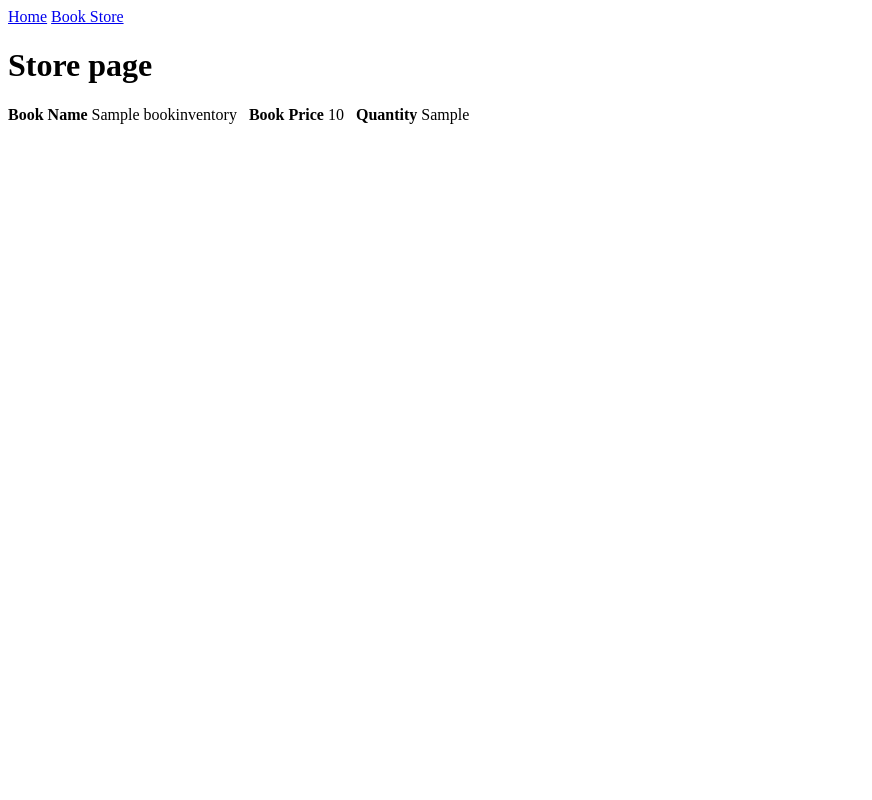
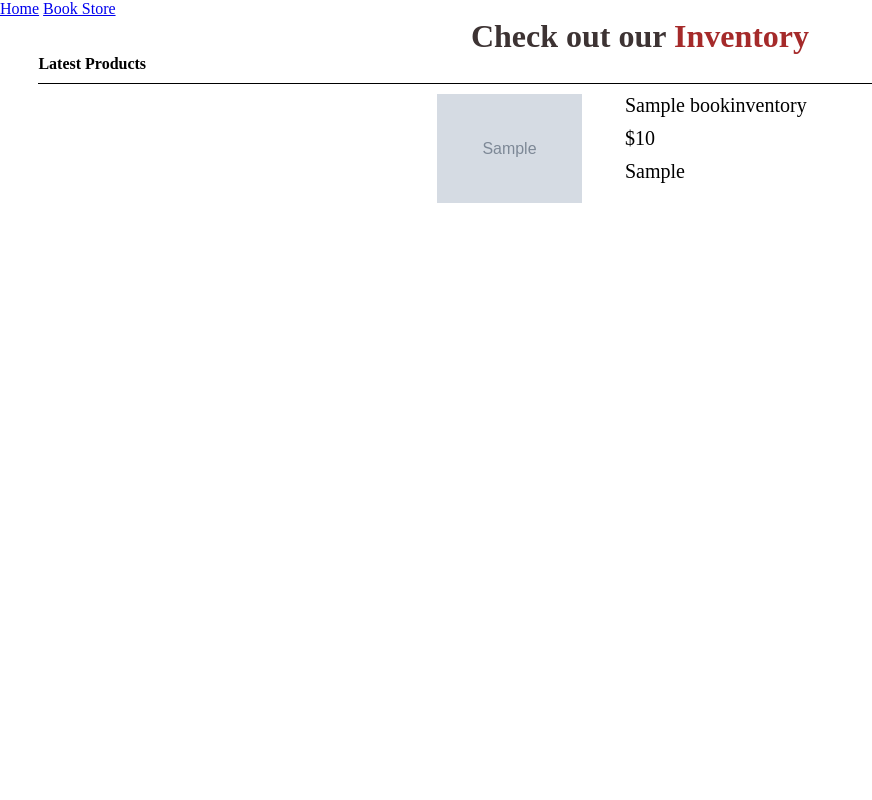
Before and after one commit to AbhishekJindal1997/IndividualProject, a PHP site: page /store.php in a window 1280 px wide. Shown: the whole page, without its empty margins (0-872 px from the left). Run offline with PHP 8.4, Linux system fonts and the light colour scheme; tables that the repository leaves empty hold one stand-in row (values such as "Sample post"); grey boxes marked "Sample" are stand-in pictures.

Commit message:
Displaying Images in Store page from Db

```diff
--- a/store.php
+++ b/store.php
@@ -1,29 +1,36 @@
 
 <html>
 <body>
+<link rel="stylesheet" href="styles.css">
 <a href="index.php">Home</a>
 <a href="store.php">Book Store</a>
-<h1>Store page</h1>
-</body>
-</html>
-
-
+<h1 class="headings">Check out our
+<span class="headingStyles"> Inventory </span></h1>
+<div class="subHeading">Latest Products</div>
+<div class="linebreak"></div>
+<div class="grid-container">
 <?php
 
-// Showing Products from tables into store page
+// connecting mysql
 require('mysqli_oop_connect.php');
+
+// Dispaying Products from DB
  $q = "select title,price,image,quantity from bookinventory ";
  $stmtt = $mysqli -> query($q);
  while ($row = $stmtt -> fetch_object()){
-    echo "<strong>"."Book Name ". "</strong>". $row ->  title .
-         "&nbsp" . "&nbsp" . "&nbsp" .
-         "<strong>"."Book Price ". "</strong>". $row ->  price .
-         "&nbsp" . "&nbsp" . "&nbsp" .
-         "<strong>"."Quantity ". "</strong>". $row ->  quantity;
 
+    echo  "<div class = grid-item> " .
+          "<div class = grid-item-one>" .
+         "<img class=imageWrapper src={$row ->  image}>" .
+         "</div>" .
+          "<div class = grid-item-two>".
+         "<div class= bookTitle>" .  $row ->  title . "</div>" .
+         "<div class= bookPrice>". "$". $row ->  price . "</div>".
+         "<div class= bookQuantity>" . $row ->  quantity . "</div>" .
+          "</div>" . "</div>";
+}
+?>
 
-    echo "<br>";
-}
-
-
-?>
+</div>
+</body>
+</html>
--- /dev/null
+++ b/styles.css
@@ -0,0 +1,62 @@
+* {
+  margin: 0;
+  padding: 0;
+  box-sizing: border-box;
+}
+
+.grid-container {
+  display: flex;
+}
+
+.grid-item {
+  background-color: rgba(255, 255, 255, 0.8);
+  text-align: center;
+  font-size: 30px;
+  width: auto;
+  display: flex;
+  margin: 0 auto;
+}
+
+.grid-item-one,
+.grid-item-two {
+  flex: 50%;
+}
+
+.grid-item-two {
+  text-align: left;
+  margin-left: -30px;
+}
+
+.imageWrapper {
+  width: 50%;
+}
+
+.bookTitle,
+.bookPrice,
+.bookQuantity {
+  font-size: 20px;
+  padding-bottom: 10px;
+}
+
+.headings {
+  text-align: center;
+  color: rgb(61, 51, 51);
+}
+
+.headingStyles {
+  color: brown;
+}
+
+.subHeading {
+  font-weight: bold;
+  margin-left: 3%;
+  margin-bottom: 10px;
+}
+
+.linebreak {
+  height: 0.5px;
+  width: 94%;
+  margin: auto;
+  background-color: black;
+  margin-bottom: 10px;
+}
```
Also changed, not shown: InsertBookInventory.sql (+28 -0 lines), checkOut.php (+7 -0 lines), BookStoreCreator.sql (line endings or trailing spaces).
